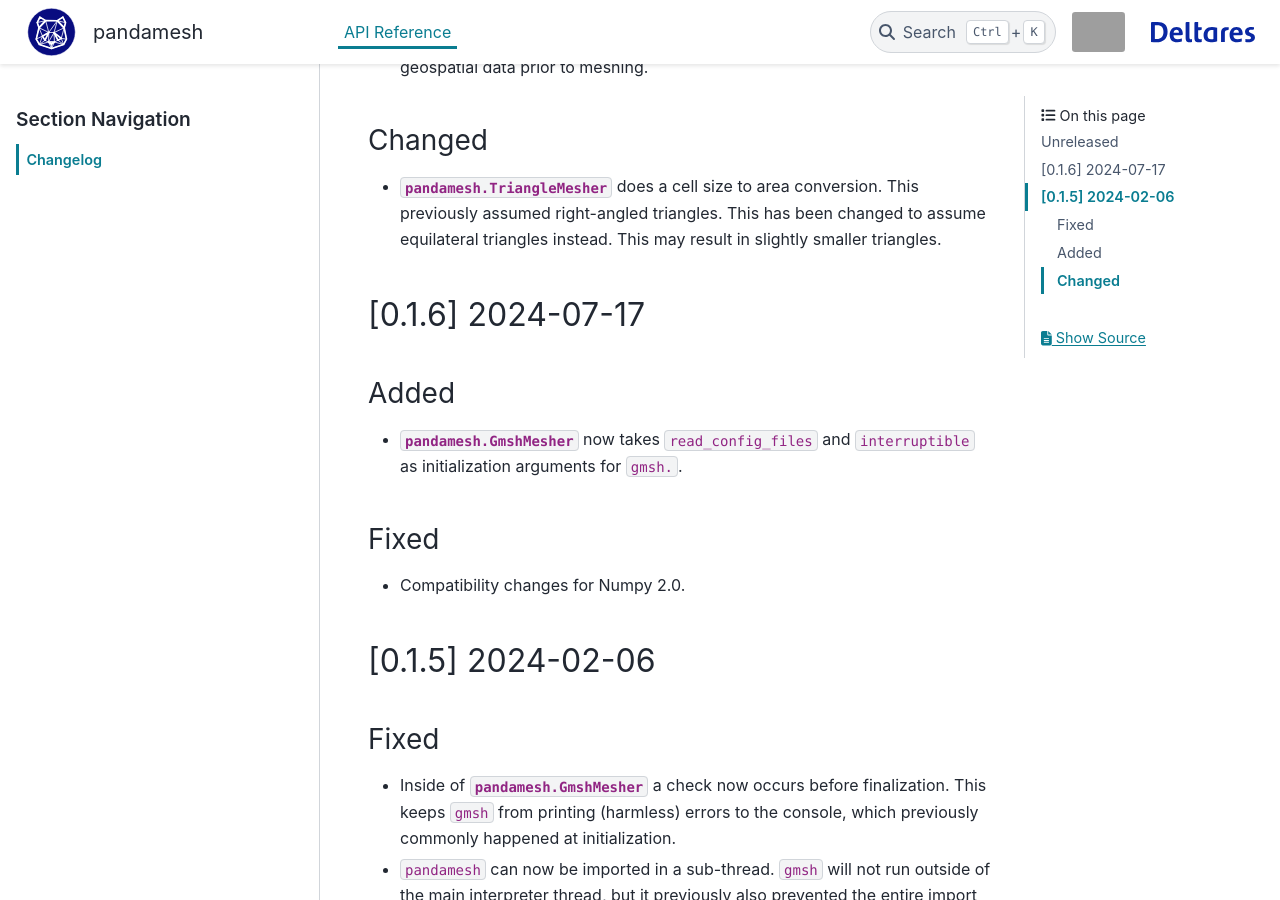
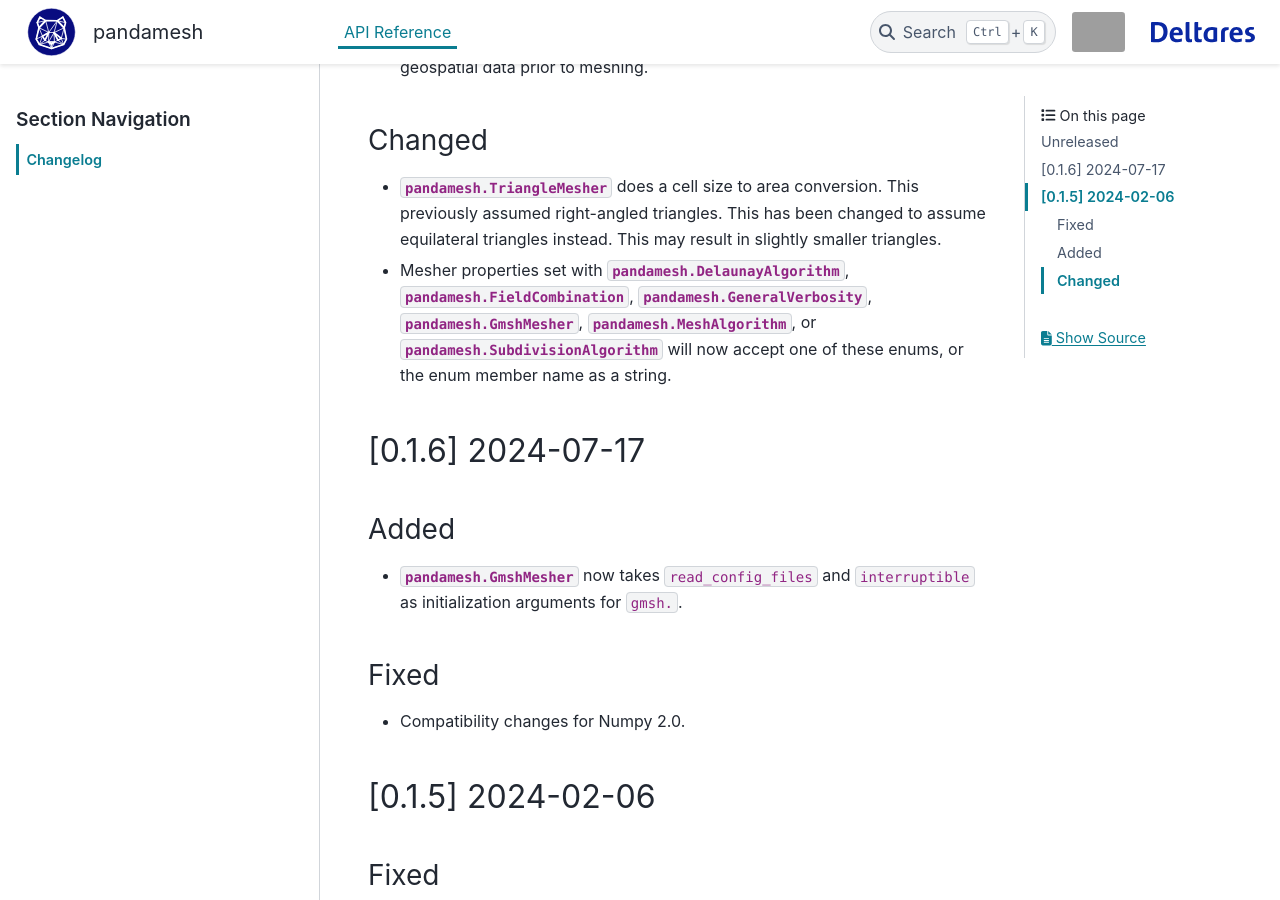
Before and after one commit to Deltares/pandamesh, a Sphinx documentation site: the page built from docs/api/changelog.rst, in a window 1280 px wide and 900 px high, scrolled down 822 px. Built offline with Sphinx 7.4.7 and the PyData theme 0.15.4, drawn with Linux system fonts in a browser that asks for light colours; pages that are not in the unit, such as notebooks, are missing from menus; grey boxes are pictures that could not be loaded.

Commit message:
Update changelog for enum changes

```diff
--- a/docs/api/changelog.rst
+++ b/docs/api/changelog.rst
@@ -36,6 +36,11 @@ Changed
 - :class:`pandamesh.TriangleMesher` does a cell size to area conversion. This
   previously assumed right-angled triangles. This has been changed to assume
   equilateral triangles instead. This may result in slightly smaller triangles.
+- Mesher properties set with :class:`pandamesh.DelaunayAlgorithm`,
+  :class:`pandamesh.FieldCombination`, :class:`pandamesh.GeneralVerbosity`,
+  :class:`pandamesh.GmshMesher`, :class:`pandamesh.MeshAlgorithm`, or
+  :class:`pandamesh.SubdivisionAlgorithm` will now accept one of these enums,
+  or the enum member name as a string.
 
 [0.1.6] 2024-07-17
 ------------------
```
